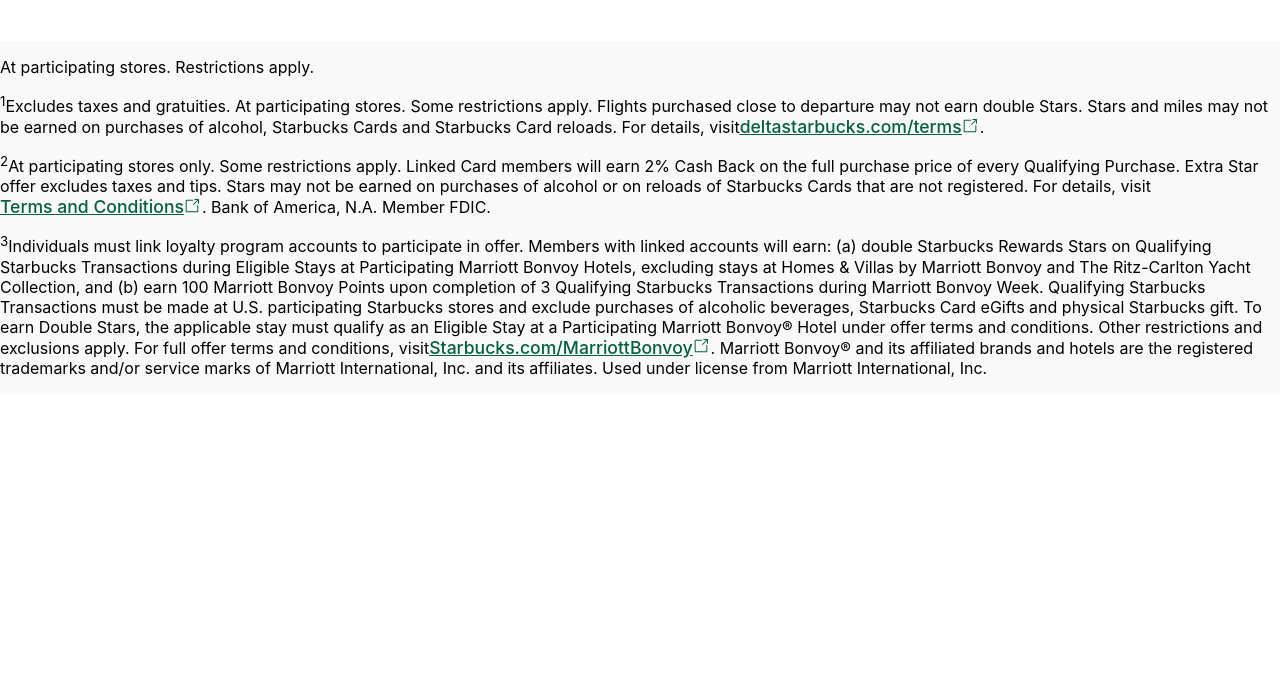
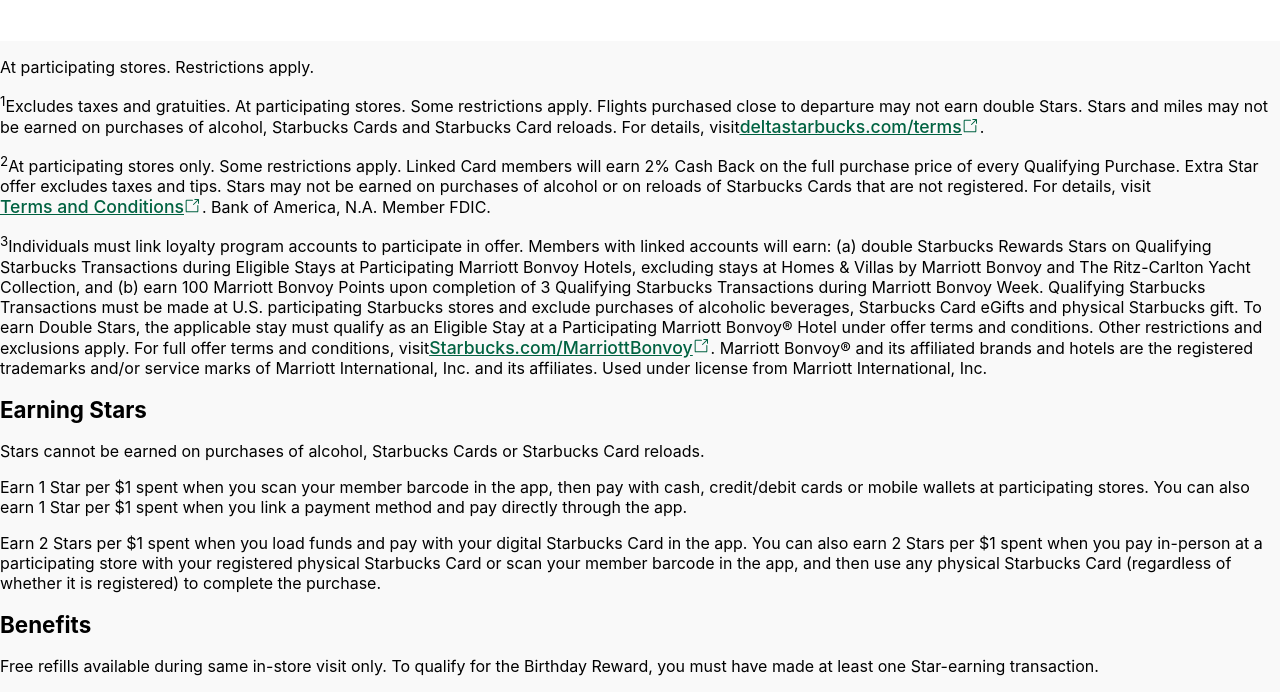
Before and after one commit to GansitoMX/starbucks, a React (Create React App) app: page / in a window 1280 px wide. Shown: the part 4928-5620 px from the top of the page. Before the commit the page ends 5322 px from the top, so only its background shows below. Built offline with nearby package versions, Linux system fonts and the light colour scheme.

Commit message:
T&C changes
uiayiuys

```diff
--- a/src/components/TermsConditions.js
+++ b/src/components/TermsConditions.js
@@ -86,6 +86,48 @@
                                     from Marriott International, Inc.
                                 </p>
                             </div>
+                            <div className="md-flex-text">
+                                <div className="earning-stars">
+                                    <div className="earning-stars-content">
+                                        <h3 className="sb-heading">Earning Stars</h3>
+                                        <p className="es-content">
+                                            Stars cannot be earned on purchases of alcohol,
+                                            Starbucks Cards or Starbucks Card reloads.
+                                        </p>
+                                        <p className="es-content">
+                                            Earn 1 Star per $1 spent when you scan
+                                            your member barcode in the app, then
+                                            pay with cash, credit/debit cards or
+                                            mobile wallets at participating stores.
+                                            You can also earn 1 Star per $1 spent
+                                            when you link a payment method and pay
+                                            directly through the app.
+                                        </p>
+                                        <p className="es-content">
+                                            Earn 2 Stars per $1 spent when you
+                                            load funds and pay with your digital
+                                            Starbucks Card in the app. You can also
+                                            earn 2 Stars per $1 spent when you pay
+                                            in-person at a participating store with
+                                            your registered physical Starbucks Card
+                                            or scan your member barcode in the app,
+                                            and then use any physical Starbucks
+                                            Card (regardless of whether it is
+                                            registered) to complete the purchase.
+                                        </p>
+                                    </div>
+                                    <div>
+                                        <h3 className="sb-heading">Benefits</h3>
+                                        <p className="es-content">Free refills
+                                            available during same in-store
+                                            visit only. To qualify for the
+                                            Birthday Reward, you must have
+                                            made at least one Star-earning
+                                            transaction.
+                                        </p>
+                                    </div>
+                                </div>
+                            </div>
                         </div>
                     </div>
                 </div>
```
Lines whose indentation alone changed are shown as unchanged.
